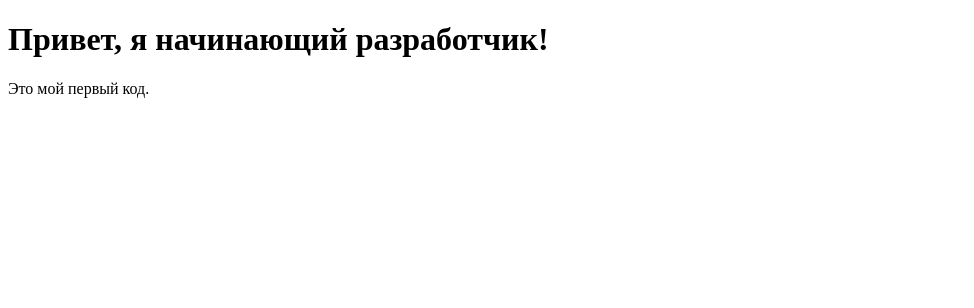
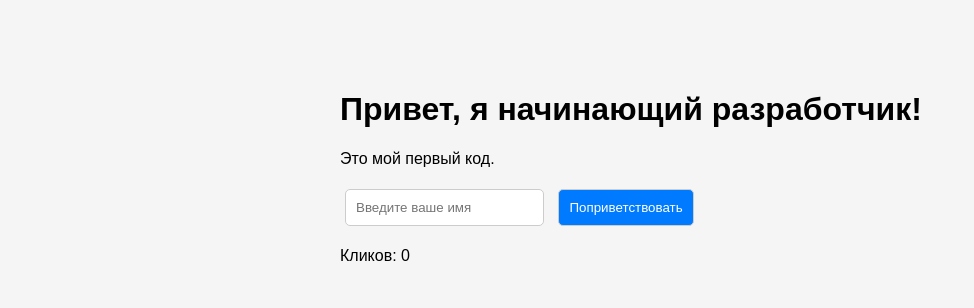
Before and after one commit to razum-dev/my-first-steps, a plain HTML site: page index.html in a window 1280 px wide. Shown: the whole page, without its empty margins (0-974 px from the left). Drawn offline with Linux system fonts and the light colour scheme.

Commit message:
Добавил стили и счётчик кликов

```diff
--- a/index.html
+++ b/index.html
@@ -1,10 +1,21 @@
 <!DOCTYPE html>
 <html>
 <head>
+    <link rel="stylesheet" href="style.css">
     <title>Мой первый сайт</title>
 </head>
 <body>
     <h1>Привет, я начинающий разработчик!</h1>
     <p>Это мой первый код.</p>
+
+
+    <!-- Твоя форма для ввода имени -->
+<input type="text" id="nameInput" placeholder="Введите ваше имя">
+<button onclick="greetUser()">Поприветствовать</button>
+<p>Кликов: <span id="counter">0</span></p>
+<!-- Сюда выведется приветствие -->
+<div id="greeting"></div>
+
+    <script src="script.js"></script>
 </body>
 </html>
--- /dev/null
+++ b/script.js
@@ -0,0 +1,17 @@
+let clickCount = 0; // Переменная для хранения количества кликов
+
+function greetUser() {
+  let userName = document.getElementById("nameInput").value;
+
+  if (userName.trim() === "") {
+    alert("Введите имя, пожалуйста!");
+    return;
+  }
+
+  let greetingElement = document.getElementById("greeting");
+  greetingElement.innerHTML = "<h2>Рад встрече, " + userName + "!</h2>";
+
+  // Увеличиваем счётчик и обновляем его на странице
+  clickCount++;
+  document.getElementById("counter").textContent = clickCount;
+}
--- /dev/null
+++ b/style.css
@@ -0,0 +1,29 @@
+body {
+    font-family: Arial, sans-serif;
+    max-width: 600px;
+    margin: 50px auto;
+    padding: 20px;
+    background-color: #f5f5f5;
+  }
+
+  input, button {
+    padding: 10px;
+    margin: 5px;
+    border: 1px solid #ccc;
+    border-radius: 5px;
+  }
+
+  button {
+    background-color: #007bff;
+    color: white;
+    cursor: pointer;
+  }
+
+  button:hover {
+    background-color: #0056b3;
+  }
+
+  #greeting {
+    margin-top: 20px;
+    color: #333;
+  }
```
